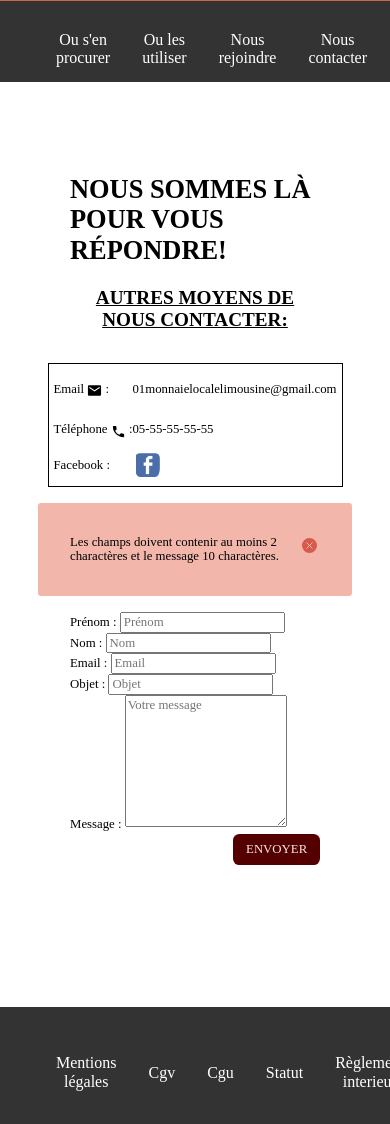
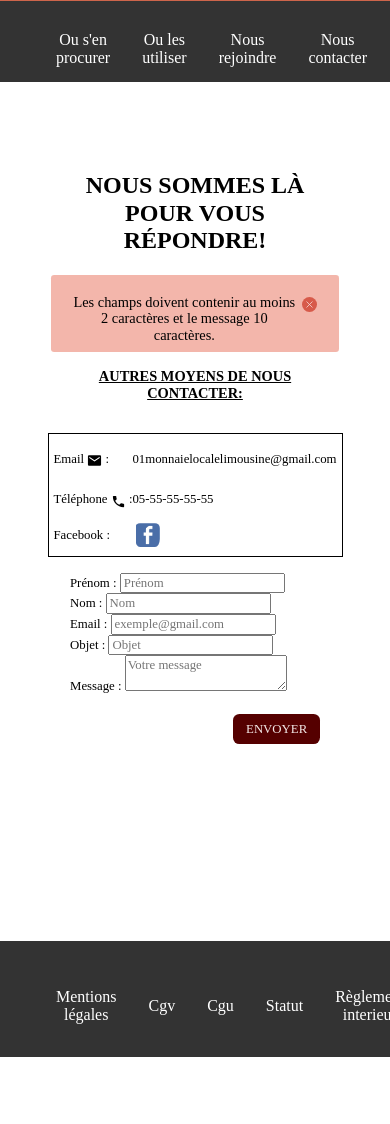
Before and after one commit to lescadev/loupelou, a Symfony app: template templates/contact/contacter.html.twig in a window 390 px wide. Shown: the part 314-1438 px from the top of the page. After the commit the page ends 1371 px from the top, so only its background shows below. Run offline with Twig, Linux system fonts and the light colour scheme; the template is opened without the code that fills it, so the values that code supplies are empty; form fields are guessed from the names that the template uses; some libraries are stand-ins or nearby versions; some web fonts are replaced.

Commit message:
fix de mise en page

```diff
--- a/public/style/contacter.css
+++ b/public/style/contacter.css
@@ -1,3 +1,4 @@
+/************ Typographie ****************/
 @font-face {
   font-family: 'Oswald';
   font-style: normal;
@@ -6,8 +7,9 @@
   src: url(https://fonts.gstatic.com/s/oswald/v23/TK3iWkUHHAIjg752GT8Gl-1PKw.woff2) format('woff2');
   unicode-range: U+0000-00FF, U+0131, U+0152-0153, U+02BB-02BC, U+02C6, U+02DA, U+02DC, U+2000-206F, U+2074, U+20AC, U+2122, U+2191, U+2193, U+2212, U+2215, U+FEFF, U+FFFD;
 }
+/**************************************************************************************/
 
-/************ style global *******************/
+/************ Style général *******************/
 
 .contact-container {
   font-family: 'Oswald';
@@ -24,6 +26,7 @@
   justify-content: center;
   text-transform: uppercase;
   font-size: 1.5rem;
+  text-align: center;
 }
 
 .content-display {
@@ -32,6 +35,16 @@
   grid-column-gap: 10vw;
 }
 
+.contact {
+  grid-column: 2/3;
+  grid-row: 1/2;
+  display: flex;
+  flex-direction: column;
+  align-content: center;
+  width: 100%;
+  justify-content: center;
+  align-items: center;
+}
 
 .content-infos {
   display: grid;
@@ -40,9 +53,10 @@
   padding: 5px;
 }
 
-/************ fin style global *******************/
 
-/************ style formulaire *******************/
+/**************************************************************************************/
+
+/************ Style formulaire *******************/
 
 #contact-form {
   display: grid;
@@ -96,18 +110,9 @@
   box-shadow: 0 .2rem .5rem rgba(0, 0, 0, .2);
 }
 
-/************ fin style formulaire *******************/
+/**************************************************************************************/
 
-/************ style infos contact *******************/
-.contact {
-  display: flex;
-  flex-direction: column;
-  align-content: center;
-  width: 100%;
-  justify-content: center;
-  align-items: center;
-}
-
+/************ Style infos contact *******************/
 
 .title {
   font-size: 1.2rem;
@@ -139,10 +144,15 @@ img {
   justify-content: start;
 }
 
+.center {
+  text-align: center;
+}
+
 .success-msg {
-  margin-top: 1rem;
   padding: 2rem;
+  margin-bottom: 1rem;
   width: 100%;
+  height: 5vh;
   display: flex;
   justify-content: space-between;
   border-radius: .2rem;
@@ -150,19 +160,19 @@ img {
 }
 
 .error-msg {
-  margin-top: 1rem;
-  padding: 2rem;
+  padding: 1.2rem;
+  margin-bottom: 1rem;
   width: 100%;
+  height: 5vw;
   border-radius: .2rem;
   display: flex;
+  justify-items: baseline;
   justify-content: space-between;
   background-color: rgba(224, 73, 46, 0.4)
 }
+/**************************************************************************************/
 
-
-/************ style infos contact *******************/
-
-/************ style responsive *******************/
+/************ Style responsive *******************/
 
 @media screen and (max-width: 800px) {
   .main-title {
@@ -180,22 +190,65 @@ img {
     font-size: .8rem;
   }
 
+  .input {
+    transition: all .2s;
+  }
+
+  .input:focus {
+    transform: scale(1.3) translateX(-2rem);
+    outline-color: rgba(45, 46, 46, 0.336);
+    outline-width: 1px;
+  }
+
   #btn-form,
   #btn-form:link,
   #btn-form:visited {
     font-size: .8rem;
+  margin-top: 1rem;
   }
 
   .contact {
     grid-row: 1/2;
-  }
-
-  .error-msg {
+    grid-column: 1/2;
     margin-bottom: 1rem;
   }
 
+  .title {
+    font-size: .9rem;
+  }
+
+  .error-msg, .success-msg {
+    font-size: 1.3rem;
+  }
+
+}
+
+@media screen and (max-width: 600px) {
+  .error-msg,
   .success-msg {
-    margin-bottom: 1rem;
-    ;
+    font-size: 1rem;
+    height: 8vw;
   }
 }
+
+@media screen and (max-width: 500px) {
+  .main-title {
+    font-size: 1rem;
+    word-break: break-word;
+  }
+
+  .error-msg,
+  .success-msg {
+    font-size: 1rem;
+    height: 9vw;
+  }
+}
+
+@media screen and (max-width: 460px) {
+  .error-msg,
+  .success-msg {
+    font-size: .9rem;
+    height: 10vw;
+  }
+}
+/**************************************************************************************/
--- a/templates/base.html.twig
+++ b/templates/base.html.twig
@@ -4,7 +4,8 @@
         <meta charset="UTF-8">
         <meta content="width=device-width, initial-scale=1" name="viewport">
         <title>
-            {% block title %}Welcome!
+            {% block title %}
+                Loupelou
             {% endblock %}
         </title>
         {% block stylesheets %}{% endblock %}
@@ -53,39 +54,27 @@
             </navbar>
         {% endblock %}
 
-        <div class="container"> {% block body %}{% endblock %}
-            </div>
+        <section class="container">
+            {% block body %}
+            {% endblock %}
+        </section>
 
-            {% block footer %}
-                <footer class="footer">
-                    <ul>
-                        <li>
-                            <a href={{ path('mentions') }}>Mentions légales</a>
-                        </li>
-                        <li>
-                            <a href={{ path('cgv') }}>Cgv</a>
-                        </li>
-                        <li>
-                            <a href={{ path('cgu') }}>Cgu</a>
-                        </li>
-                        <li>
-                            <a href={{ path('statut') }}>Statut</a>
-                        </li>
-                        <li>
-                            <a href={{ path('reglement') }}>Règlement interieur</a>
-                        </li>
-                        <li>
-                            <a href={{ path('rendu') }}>Compte rendu ag 2019</a>
-                        </li>
-                        <li>
-                            <a href={{ path('contacter') }}>Contact</a>
-                        </li>
-                        <li>
-                            <a href="https://www.facebook.com/lechemindupelou/" target="_blank"><img class="fb" src="/facebookicon.png"></img>
-                        </li>
-                    </a>
-                </li>
-            </body>
-        </html>
-    </ul>
-</footer>{% endblock %}{% block javascripts %}{% endblock %}</body></html>
+        {% block footer %}
+            <footer class="footer">
+                <ul>
+                    <li><a href={{ path('mentions') }}>Mentions légales</a></li>
+                    <li><a href={{ path('cgv') }}>Cgv</a></li>
+                    <li><a href={{ path('cgu') }}>Cgu</a></li>
+                    <li><a href={{ path('statut') }}>Statut</a></li>
+                    <li><a href={{ path('reglement') }}>Règlement interieur</a></li>
+                    <li><a href={{ path('rendu') }}>Compte rendu ag 2019</a></li>
+                    <li><a href={{ path('contacter') }}>Contact</a></li>
+                    <li><a href="https://www.facebook.com/lechemindupelou/" target="_blank"><img class="fb" src="/facebookicon.png"></img></li>
+                </ul>
+            </footer>
+        {% endblock %}
+
+        {% block javascripts %}{% endblock %}
+
+    </body>
+</html>
--- a/templates/contact/contacter.html.twig
+++ b/templates/contact/contacter.html.twig
@@ -10,37 +10,67 @@
 
 {% block body %}
     <section class="contact-container">
+        {#Titre Principal#}
         <div class="main-title">
-            <h2>Nous sommes là pour vous répondre!</h2>
+            <h2>
+                Nous sommes là pour vous répondre!
+            </h2>
         </div>
+        {# ****************************************************************** #}
 
-        <main
-            class="content-display">
+        {# Contenu de la vue #}
+        <main class="content-display">
+
             {# Formulaire d'inscription #}
             {{form_start(form, {'attr': {'id': 'contact-form'}})}}
                 <label class="form-label" for="firstName">Prénom :</label>
-            {{ form_widget(form.firstName, {'attr' : {'placeholder': "Prénom"}}) }}
+                {{ form_widget(form.firstName, {'attr' : {'placeholder': "Prénom", "name":"firstName", "class": "input"}}) }}
                 <br>
-            <label class="form-label" for="firstName">Nom :</label>
-            {{ form_widget(form.lastName, {'attr' : {'placeholder': "Nom"}}) }}
+                <label class="form-label" for="lastName">Nom :</label>
+                {{ form_widget(form.lastName, {'attr' : {'placeholder': "Nom", "name":"lastName", "class": "input"}}) }}
                 <br>
-            <label class="form-label" for="firstName">Email :</label>
-            {{ form_widget(form.email, {'attr' : {'placeholder': "Email"}}) }}
+                <label class="form-label" for="email">Email :</label>
+                {{ form_widget(form.email, {'attr' : {'placeholder': "exemple@gmail.com", "name":"email", "class": "input"}}) }}
                 <br>
-            <label class="form-label" for="firstName">Objet :</label>
-            {{ form_widget(form.object, {'attr' : {'placeholder': "Objet"}}) }}
+                <label class="form-label" for="objet">Objet :</label>
+                {{ form_widget(form.object, {'attr' : {'placeholder': "Objet", "name":"object", "class": "input"}}) }}
                 <br>
-            <label class="form-label" for="firstName">Message :</label>
-            {{ form_widget(form.message, {'attr' : {'placeholder': "Votre message", 'class': 'message'}}) }}
+                <label class="form-label" for="message">Message :</label>
+                {{ form_widget(form.message, {'attr' : {'placeholder': "Votre message", 'class': 'message', "name":"message", "class": "input"}}) }}
                 <br>
                 <div class="btn-form">
                     <button id="btn-form">Envoyer</button>
                 </div>
             {{form_end(form)}}
-            {# Fin formulaire d'inscription #}
+            {# ****************************************************************** #}
 
-            {# Informations contact #}
-                <section class="contact"> <h3 class="title">Autres moyens de nous contacter:</h3>
+
+            {# Informations de contact #}
+            <section class="contact">
+
+                {# Message de succès de l'envoi du formulaire #}
+                {% for message in app.flashes('success') %}
+                    <div class="success-msg">
+                        <span>{{ message }}</span>
+                        <img src="{{asset('/images/check.svg')}}" width="15" height="15" alt="valid icon">
+                    </div>
+                {% endfor %}
+                {# ****************************************************************** #}
+                {# Message d'échec de l'envoi du formulaire #}
+                {% if not form.vars.valid %}
+
+                    <div class="error-msg">
+                        <div class="center">
+                            <span>Les champs doivent contenir au moins 2 caractères et le message 10 caractères.</span>
+                        </div>
+                        <img src="{{asset('/images/error.svg')}}" width="15" height="15" alt="error icon">
+                    </div>
+                {% endif %}
+                {# ****************************************************************** #}
+
+                <h3 class="title">
+                    Autres moyens de nous contacter:
+                </h3>
 
                 <div class="content-infos">
 
@@ -52,30 +82,21 @@
                     <p>01monnaielocalelimousine@gmail.com</p>
 
                     <div class="display">
-                    <label class="form-label" for="email">Téléphone
-                    </label>
+                        <label class="form-label" for="telephone">Téléphone</label>
                         <img src="{{asset('/images/phone.svg')}}" width="15" height="15" alt="email icon">:</img>
                     </div>
                     <p>05-55-55-55-55</p>
 
-
                     <div class="display">
                         <label class="form-label" for="reseau">Facebook :</label>
                     </div>
-            <a href="{{asset('https://www.facebook.com/lechemindupelou/')}}"><img class="icon" src="{{asset('facebookicon.png')}}" alt=""></a>
+                    <a href="{{asset('https://www.facebook.com/lechemindupelou/')}}"><img class="icon" src="{{asset('facebookicon.png')}}" alt="icon facebook"></a>
+                </div>
+            </section>
+            {# ****************************************************************** #}
 
-        </div>
-        {% for message in app.flashes('success') %}
-            <div class="success-msg">
-                {{ message }}
-                <img src="{{asset('/images/check.svg')}}" width="15" height="15" alt="valid icon">
-            </div>
-        {% endfor %}
-        {% if not form.vars.valid %}
-            <div class="error-msg">
-                Les champs doivent contenir au moins 2 charactères et le message 10 charactères.
-                <img src="{{asset('/images/error.svg')}}" width="15" height="15" alt="error icon">
-            </div>
-        {% endif %}
+        </main>
+        {# ****************************************************************** #}
+
     </section>
-</main></section>{% endblock %}
+{% endblock %}
```
Also changed, not shown: 1 other file. Lines whose indentation alone changed are shown as unchanged.
